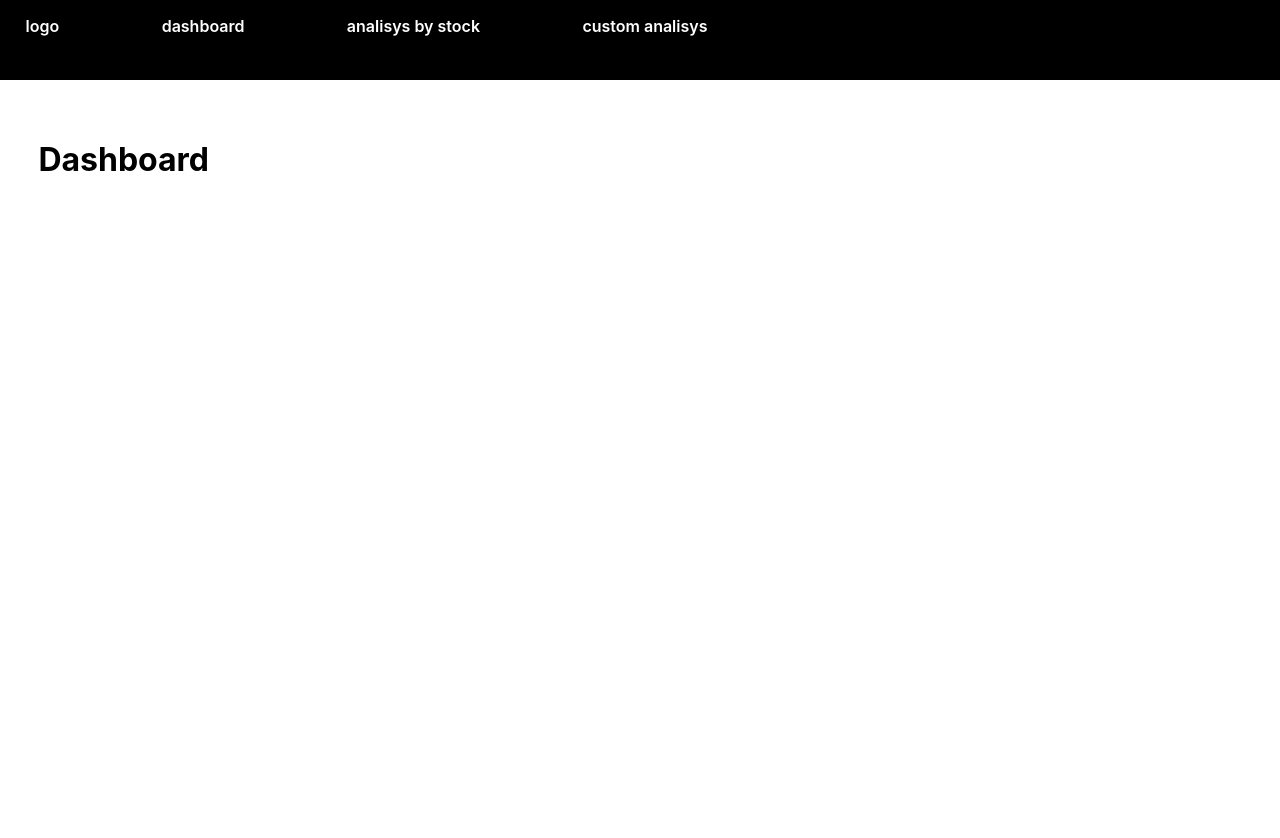
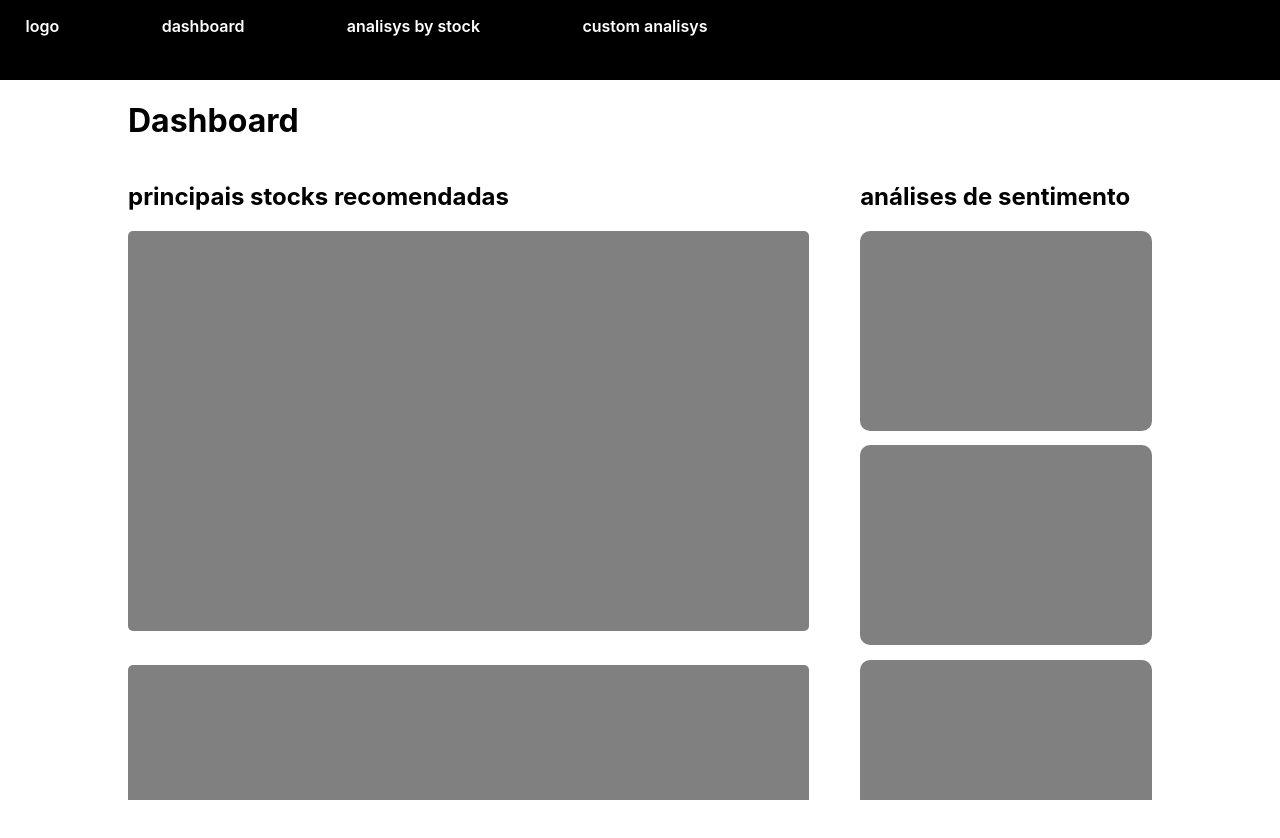
Before and after one commit to aldibergjr/TwitterStock, a React (Create React App) app in the folder twitterstock-app/: page / in a window 1280 px wide. Shown: the top 838 px of the page. After the commit the page ends 800 px from the top, so only its background shows below. Built offline with nearby package versions, Linux system fonts and the light colour scheme.

Commit message:
create dashboard initial skeleton

```diff
--- a/twitterstock-app/src/components/dashboard.js
+++ b/twitterstock-app/src/components/dashboard.js
@@ -4,8 +4,30 @@ import React from 'react'
 
 export default function Dashboard(){
     return(
-        <div style={{height:"90vh",display:"flex" ,background:"white",padding:"3%"}}>
+        <div style={{height:"90vh",display:"block" ,background:"white",padding:"0% 10% 0% 10%",overflowY:"auto"}}>
             <h1>Dashboard</h1>
+            <div style={{display:"flex"}}>
+                <div style={{width:"70%", padding:"0% 5% 0% 0%"}}>
+                    <h2>principais stocks recomendadas</h2>
+                    <div style={{width:"100%",height:"400px",background:"gray",borderRadius:"5px"}}></div>
+                    <div style={{width:"100%",height:"400px",background:"gray",borderRadius:"5px",margin:"5% 0% 5% 0%"}}></div>
+                    <h3>principais tweets</h3>
+                    <h4>$LOL</h4>
+                    <div style={{width:"100%",height:"100px",background:"gray",borderRadius:"5px",margin:"2% 0% 0% 0%"}}></div>
+                    <div style={{width:"100%",height:"100px",background:"gray",borderRadius:"5px",margin:"2% 0% 0% 0%"}}></div>
+                    <div style={{width:"100%",height:"100px",background:"gray",borderRadius:"5px",margin:"2% 0% 0% 0%"}}></div>
+                    <h4>$WOW</h4>
+                    <div style={{width:"100%",height:"100px",background:"gray",borderRadius:"5px",margin:"2% 0% 0% 0%"}}></div>
+                    <div style={{width:"100%",height:"100px",background:"gray",borderRadius:"5px",margin:"2% 0% 0% 0%"}}></div>
+                    <div style={{width:"100%",height:"100px",background:"gray",borderRadius:"5px",margin:"2% 0% 5% 0%"}}></div>
+                </div>
+                <div style={{width:"30%"}}>
+                    <h2>análises de sentimento</h2>
+                    <div style={{width:"100%",height:"200px",background:"gray",borderRadius:"10px",margin:"5% 0% 5% 0%"}}></div>
+                    <div style={{width:"100%",height:"200px",background:"gray",borderRadius:"10px",margin:"5% 0% 5% 0%"}}></div>
+                    <div style={{width:"100%",height:"200px",background:"gray",borderRadius:"10px",margin:"5% 0% 5% 0%"}}></div>
+                </div>
+            </div>
         </div>
     )
 }
```
